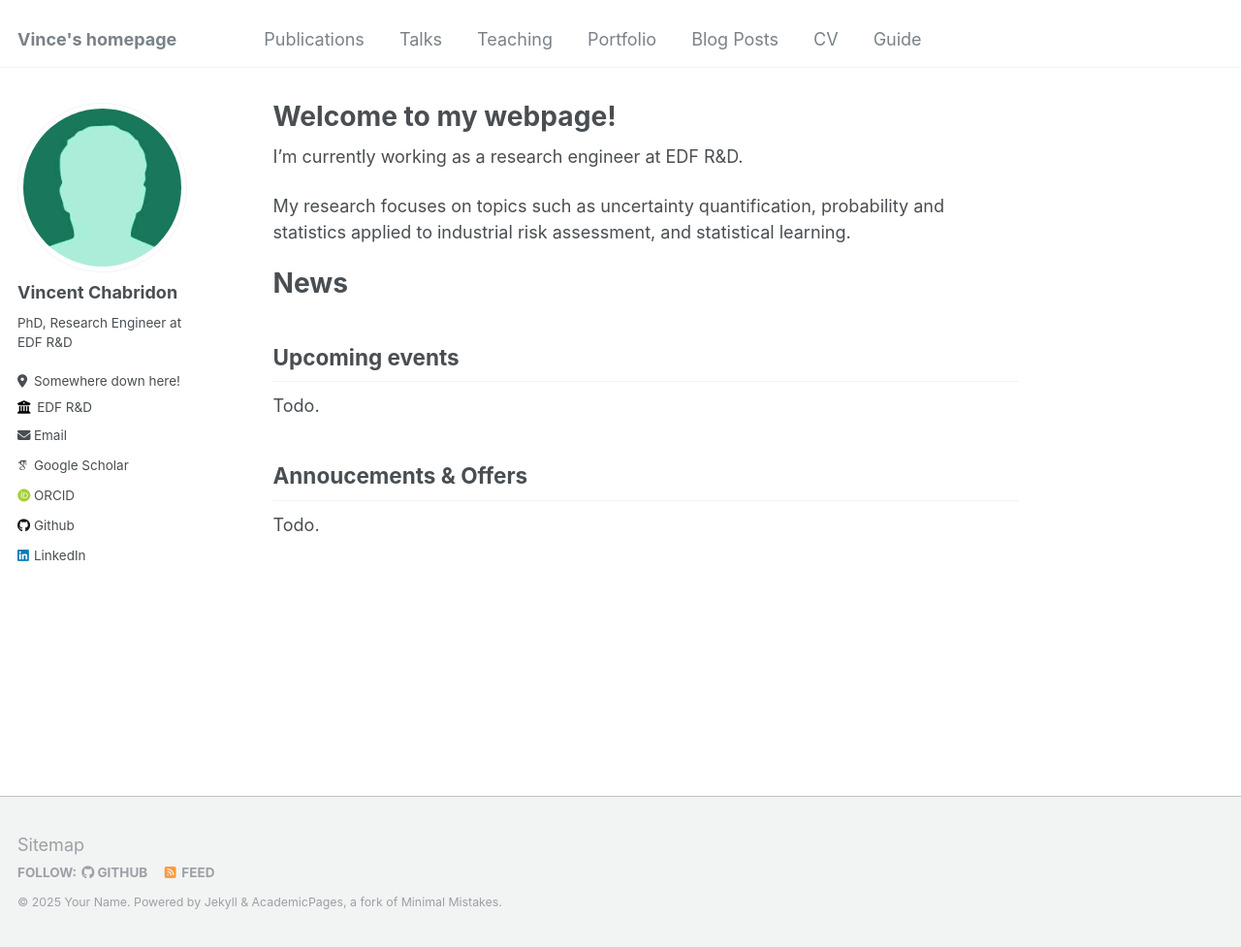
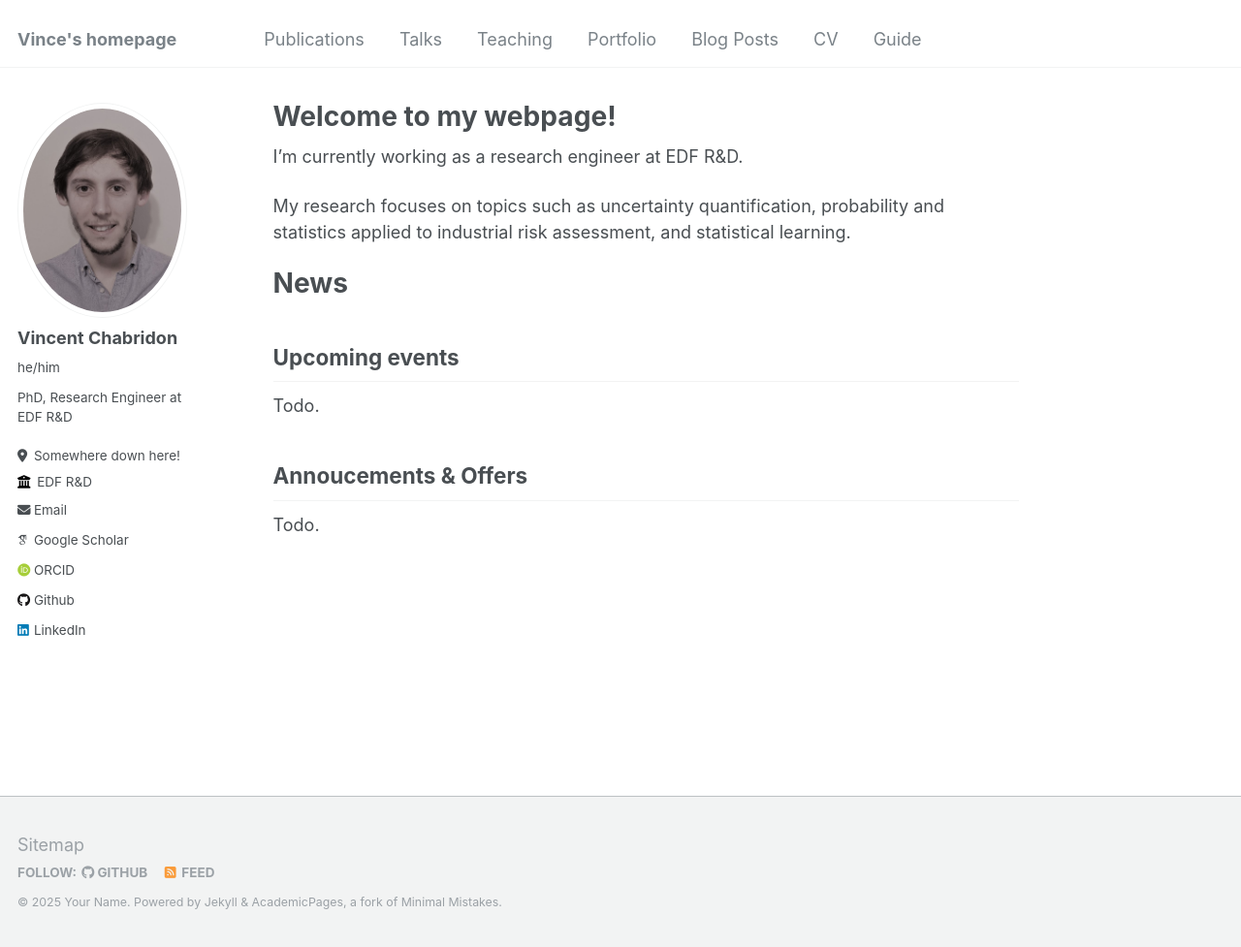
Before and after one commit to vchabri/vchabri.github.io, a Jekyll site: the page built from _pages/about.md, in a window 1280 px wide and 977 px high. Shown: the whole window at 97% size. Built offline with Jekyll 4.4.1, drawn with Linux system fonts in a browser that asks for light colours; some web fonts are replaced.

Commit message:
Update _config.yml

```diff
--- a/_config.yml
+++ b/_config.yml
@@ -21,9 +21,9 @@ repository               : "vchabri/vchabri.github.io"
 #               Additional customization can be done by editing /_includes/author-profile.html
 author:
   # Biographic information
-  avatar           : "bio-photo-2.jpg"
+  avatar           : "pic_VCN_slate.jpg"
   name             : "Vincent Chabridon"
-  pronouns         : # example: "she/her"
+  pronouns         : "he/him"
   bio              : "PhD, Research Engineer at EDF R&D"
   location         : "Somewhere down here!"
   employer         : "EDF R&D"
```
